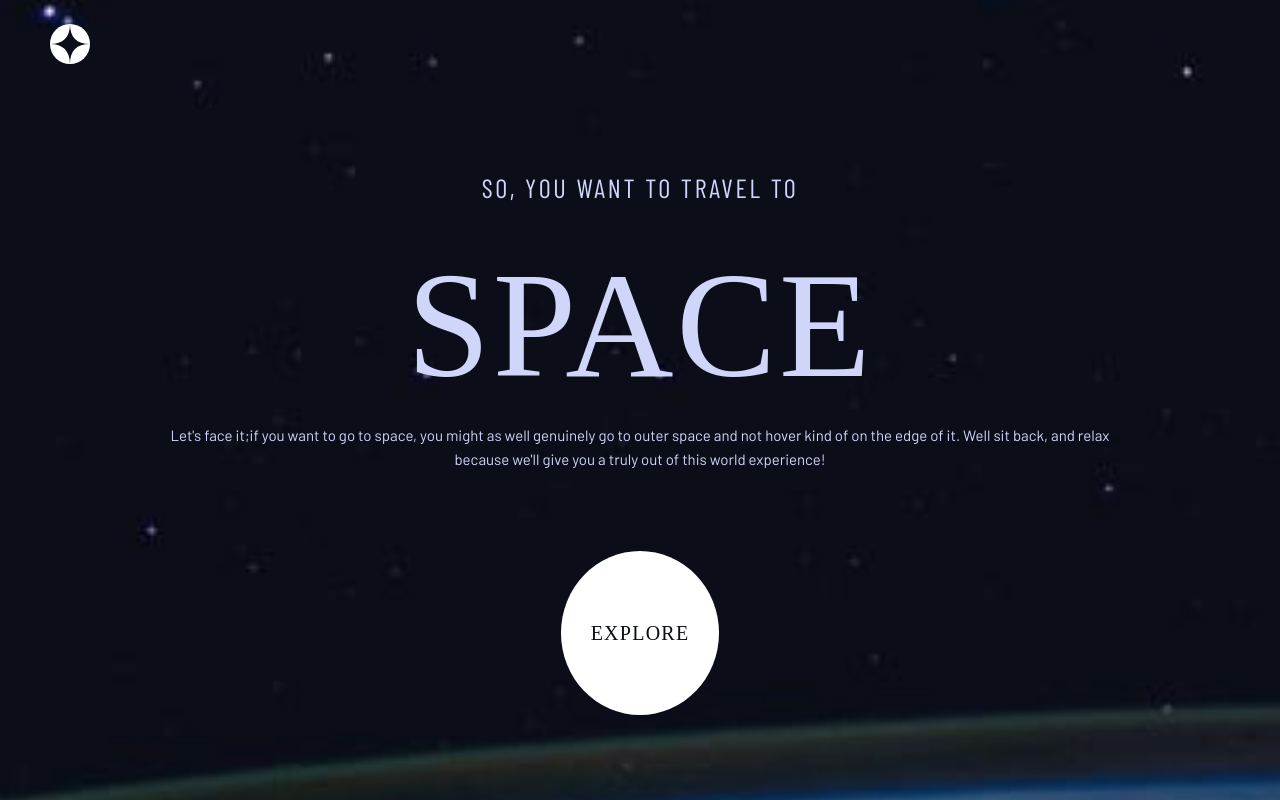
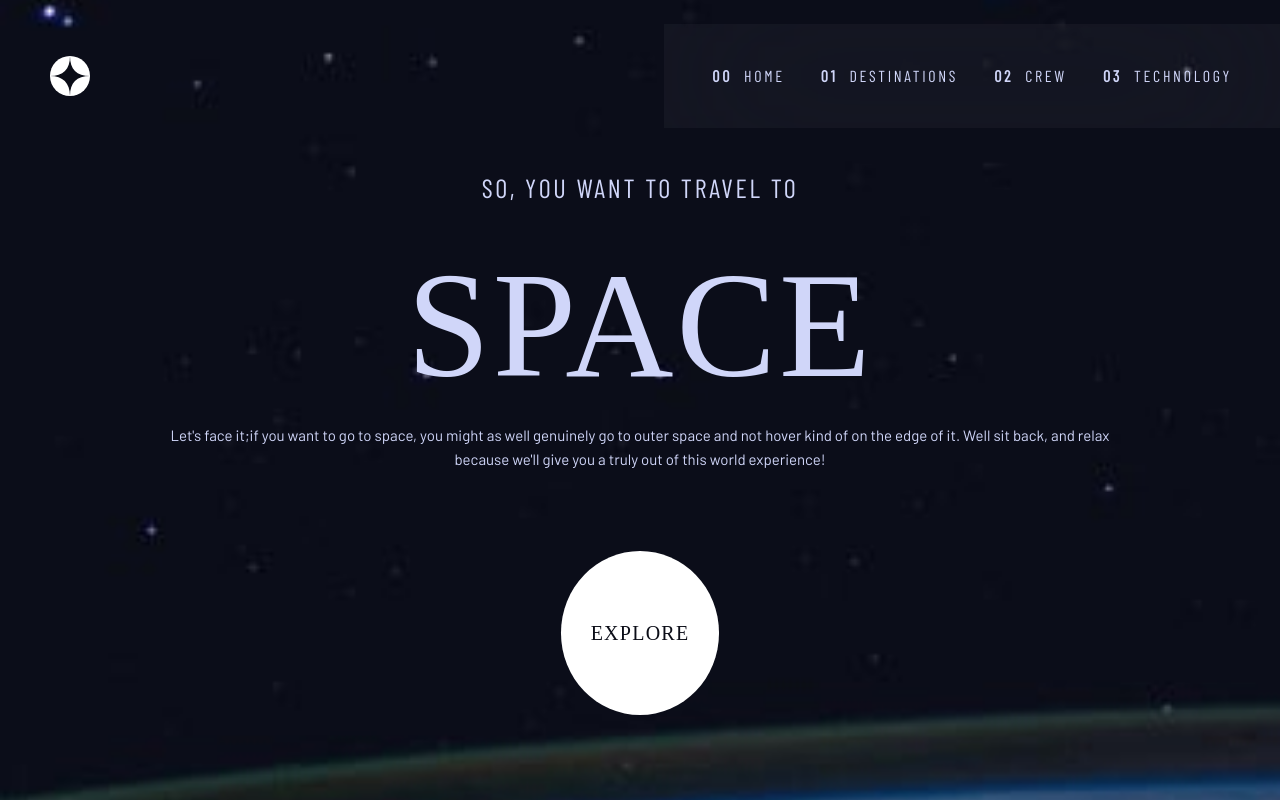
Before and after one commit to jjalbuenacabuyao/space-tourism, a React (Vite) app: page / in a window 1280 px wide. Built offline with nearby package versions, Linux system fonts and the light colour scheme; a web font is replaced by a local one.

Commit message:
styled nav

```diff
--- a/src/components/Nav.jsx
+++ b/src/components/Nav.jsx
@@ -8,23 +8,29 @@ const notVisible = "translate-x-[200%]";
 const Nav = (props) => {
   const links = data.home.links;
   const [home, destination, crew, tech] = links;
+  const liStyle = "text-base font-barlow-condensed tracking-[2.7px] uppercase";
+  const numStyle = "font-bold mr-3";
   return (
     <nav
-      className={`fixed top-0 bottom-0 right-0 w-[67.73%] ${
+      className={`fixed top-0 bottom-0 right-0 w-[67.73%] bg-white/[.04] backdrop-blur-[81.55px] ${
         props.visible ? isVisible : notVisible
-      }`}
+      } md:static md:w-auto md:transform-none`}
     >
-      <ul>
-        <li>
+      <ul className="flex flex-col gap-9 pt-32 pl-8 md:flex-row md:py-10 md:px-12">
+        <li className={liStyle}>
+          <span className={numStyle}>00</span>
           <Link to="/">{home}</Link>
         </li>
-        <li>
+        <li className={liStyle}>
+          <span className={numStyle}>01</span>
           <Link to="/destination">{destination}</Link>
         </li>
-        <li>
+        <li className={liStyle}>
+          <span className={numStyle}>02</span>
           <Link to="/crew">{crew}</Link>
         </li>
-        <li>
+        <li className={liStyle}>
+          <span className={numStyle}>03</span>
           <Link to="/technology">{tech}</Link>
         </li>
       </ul>
```
